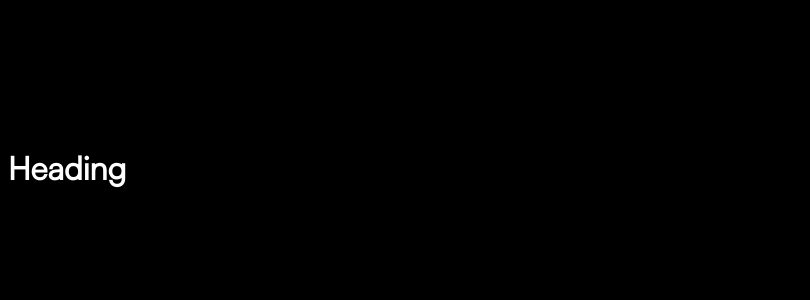
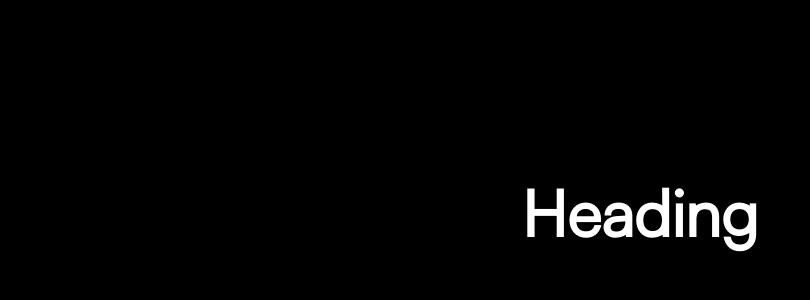
Before and after one commit to BenW2k/Portfolio, a Next.js app in the folder frontend/: page / in a window 1280 px wide. Shown: the part 652-952 px from the top of the page, without its empty margins (0-810 px from the left). Built offline with nearby package versions, Linux system fonts and the light colour scheme.

Commit message:
+timeline header

```diff
--- a/frontend/app/styles/components/timeline.module.css
+++ b/frontend/app/styles/components/timeline.module.css
@@ -1,3 +1,10 @@
+.timeline-header {
+  text-align: center;
+}
+.timeline-header h1 {
+  font-size: 64px;
+}
+
 .timeline {
   margin: 100px;
 }
--- a/frontend/app/styles/components/timeline.module.scss
+++ b/frontend/app/styles/components/timeline.module.scss
@@ -1,3 +1,10 @@
+.timeline-header {
+  text-align: center;
+  h1 {
+    font-size: 64px;
+  }
+}
+
 .timeline {
   margin: 100px;
 }
```
